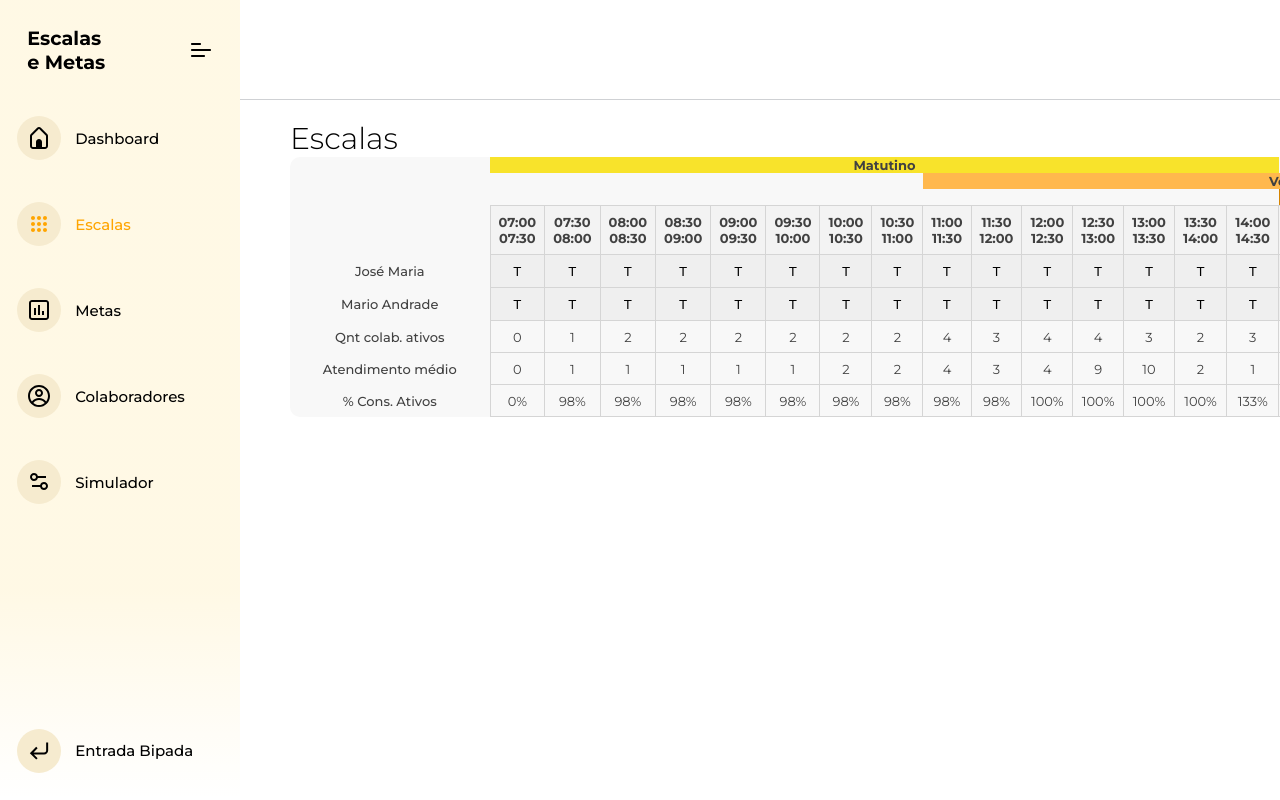
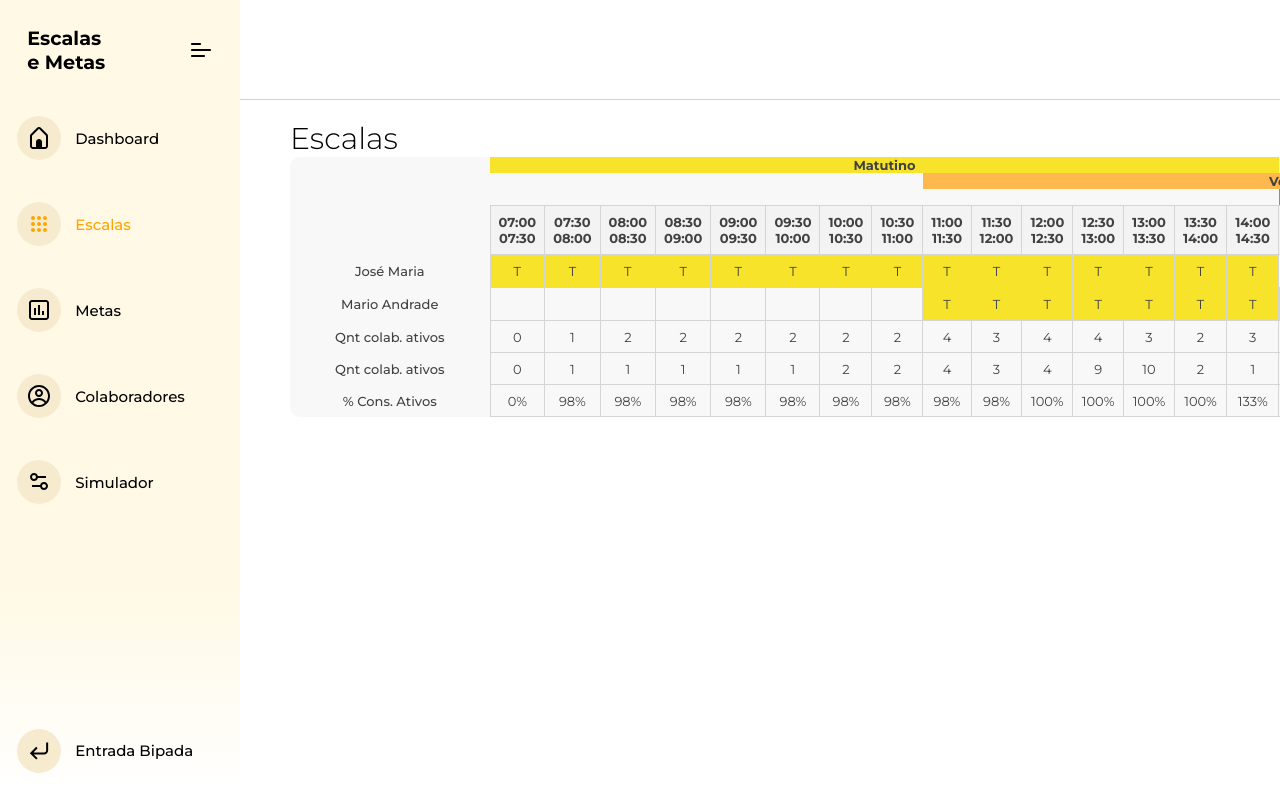
Before and after one commit to Wilianbps/App-Natura-Escalas-e-Metas-Frontend, a React (Vite) app: page /escalas in a window 1280 px wide. Shown: the top 800 px of the page. Built offline with nearby package versions, Linux system fonts and the light colour scheme.

Commit message:
feat: change in the schedule table, to select the work and lunch option, and reflected in the state of react

```diff
--- a/src/pages/Scales/index.tsx
+++ b/src/pages/Scales/index.tsx
@@ -1,9 +1,46 @@
-import { scales } from './scales'
-import { Container, ContainerTable } from './styles'
+import { useEffect, useState } from 'react'
+
+import { IScale } from './interfaces'
+import { dataScales } from './scales'
+import { Container, ContainerTable, SelectStyled } from './styles'
 import { times } from './times'
 
 export function Scales() {
-  function handleChangeToDoTime() {}
+  const [scales, setScales] = useState({} as IScale)
+
+  function handleChangeToDoTime(
+    event: React.ChangeEvent<HTMLSelectElement>,
+    rowIndex: number,
+    optionId: number,
+  ) {
+    const { value } = event.target
+
+    console.log('event', value)
+    console.log('index', rowIndex)
+    console.log('id', optionId)
+
+    // Copiar o estado atual das escalas
+    const updatedScales = { ...scales }
+
+    // Encontrar a opção correta para atualizar
+    const selectedOption = updatedScales.turns[rowIndex].options.find(
+      (option) => option.id === optionId,
+    )
+
+    // Atualizar o tipo da opção selecionada
+    if (selectedOption) {
+      selectedOption.type = value
+    }
+
+    // Atualizar o estado com as novas escalas
+    setScales(updatedScales)
+  }
+
+  console.log('scales', scales)
+
+  useEffect(() => {
+    setScales(dataScales)
+  }, [])
 
   return (
     <Container>
@@ -45,26 +82,38 @@ export function Scales() {
             </tr>
           </thead>
           <tbody>
-            {scales[0]!.map((scale: any, index) => (
+            {scales?.turns?.map((scale, index) => (
+              /*     <tr key={`${index}${scale.id}`}> */
               <tr key={index}>
-                <td>{scale[0].name}</td>
-                {scale[1].options!.map((option: any) => (
-                  <td key={index}>
-                    <select value={option} onChange={handleChangeToDoTime}>
-                      <option value="T">T</option>
-                      <option value="R">R</option>
-                      <option value="F">F</option>
-                    </select>
+                <td>{scale.name}</td>
+                {scale.options.map((option) => (
+                  <td key={option.id}>
+                    <SelectStyled variant={option.type}>
+                      <select
+                        value={option.type}
+                        onChange={(event) =>
+                          handleChangeToDoTime(event, index, option.id)
+                        }
+                      >
+                        <option value=""></option>
+                        <option value="T">T</option>
+                        <option value="R">R</option>
+                      </select>
+
+                      <div className="styled-select">
+                        {option.type === 'T' ? 'T' : option.type === 'R' && 'R'}
+                      </div>
+                    </SelectStyled>
                   </td>
                 ))}
               </tr>
             ))}
 
-            {scales[1]!.map((value: any, index) => (
-              <tr key={index}>
-                <td>{value[0].type}</td>
-                {value[1].values!.map((item: any) => (
-                  <td key={index}>
+            {scales?.values?.map((value, index) => (
+              <tr key={`scaleValue_${index}`}>
+                <td>{value.type}</td>
+                {value.value!.map((item, index) => (
+                  <td key={`value_${index}`}>
                     <span>{item}</span>
                   </td>
                 ))}
--- /dev/null
+++ b/src/pages/Scales/interfaces/index.tsx
@@ -0,0 +1,78 @@
+export interface IScale {
+  turns: {
+    id: number
+    name: string
+    turn: string
+    options: { id: number; type: string }[]
+  }[]
+  values: {
+    type: string
+    value: number[] | string[]
+  }[]
+}
+
+/* export interface IScale {
+  scale: [
+    turns: [
+      name: string,
+      turn: string,
+      options: {
+        id: number
+        type: string
+      }[],
+    ],
+    values: [type: string, value: number[]],
+  ]
+} */
+
+/* export interface IScales {
+  defaultScales: [
+    [
+      [
+        { name: string },
+        { turn: string },
+        { options: { id: number; type: string }[] },
+      ],
+    ],
+    [{ type: string }, { values: [] }[]],
+  ]
+} */
+
+/* export interface IScales {
+  name: string
+  turn: string
+  options: {
+    id: number
+    type: string
+  }
+  type: string
+  values: number[]
+}
+ */
+/* export interface IScales {
+  defaultScales: [
+    [
+      [
+        { name: string },
+        { turn: string },
+        { options: { id: number; type: string }[] },
+      ],
+    ],
+    [{ type: string }, { values: [] }[]],
+  ]
+}
+
+const scales: IScales = {
+  defaultScales: [
+    [
+      [
+        { name: 'Scale 1' },
+        { turn: 'Turn 1' },
+        { options: [{ id: 1, type: 'Type 1' }] },
+      ],
+    ],
+    [{ type: 'Type 2' }, { values: [1, 2, 3] }],
+  ],
+}
+
+console.log(scales) */
--- a/src/pages/Scales/scales.tsx
+++ b/src/pages/Scales/scales.tsx
@@ -1,103 +1,98 @@
-export const scales = [
-  [
-    [
-      { name: 'José Maria' },
+export const dataScales = {
+  turns: [
     {
+      id: 1,
+      name: 'José Maria',
+      turn: 'T1',
       options: [
-          'T',
-          'T',
-          'T',
-          'T',
-          'T',
-          'T',
-          'T',
-          'T',
-          'T',
-          'T',
-          'T',
-          'T',
-          'T',
-          'T',
-          'T',
-          'T',
-          'T',
-          'T',
-          'T',
-          'T',
-          'T',
-          'T',
-          'T',
-          'T',
-          'T',
-          'T',
-          'T',
-          'T',
-          'T',
-          'T',
+        { id: 0, type: 'T' },
+        { id: 1, type: 'T' },
+        { id: 2, type: 'T' },
+        { id: 3, type: 'T' },
+        { id: 4, type: 'T' },
+        { id: 5, type: 'T' },
+        { id: 6, type: 'T' },
+        { id: 7, type: 'T' },
+        { id: 8, type: 'T' },
+        { id: 9, type: 'T' },
+        { id: 10, type: 'T' },
+        { id: 11, type: 'T' },
+        { id: 12, type: 'T' },
+        { id: 13, type: 'T' },
+        { id: 14, type: 'T' },
+        { id: 15, type: '' },
+        { id: 16, type: '' },
+        { id: 17, type: '' },
+        { id: 18, type: '' },
+        { id: 19, type: '' },
+        { id: 20, type: '' },
+        { id: 21, type: '' },
+        { id: 22, type: '' },
+        { id: 23, type: '' },
+        { id: 24, type: '' },
+        { id: 25, type: '' },
+        { id: 26, type: '' },
+        { id: 27, type: '' },
+        { id: 28, type: '' },
+        { id: 29, type: '' },
+      ],
+    },
+    {
+      id: 2,
+      name: 'Mario Andrade',
+      turn: 'T2',
+      options: [
+        { id: 0, type: '' },
+        { id: 1, type: '' },
+        { id: 2, type: '' },
+        { id: 3, type: '' },
+        { id: 4, type: '' },
+        { id: 5, type: '' },
+        { id: 6, type: '' },
+        { id: 7, type: '' },
+        { id: 8, type: 'T' },
+        { id: 9, type: 'T' },
+        { id: 10, type: 'T' },
+        { id: 11, type: 'T' },
+        { id: 12, type: 'T' },
+        { id: 13, type: 'T' },
+        { id: 14, type: 'T' },
+        { id: 15, type: 'T' },
+        { id: 16, type: 'T' },
+        { id: 17, type: 'T' },
+        { id: 18, type: 'T' },
+        { id: 19, type: 'T' },
+        { id: 20, type: 'T' },
+        { id: 21, type: 'T' },
+        { id: 22, type: 'T' },
+        { id: 23, type: '' },
+        { id: 24, type: '' },
+        { id: 25, type: '' },
+        { id: 26, type: '' },
+        { id: 27, type: '' },
+        { id: 28, type: '' },
+        { id: 29, type: '' },
       ],
     },
   ],
-    [
-      { name: 'Mario Andrade' },
+  values: [
     {
-        options: [
-          'T',
-          'T',
-          'T',
-          'T',
-          'T',
-          'T',
-          'T',
-          'T',
-          'T',
-          'T',
-          'T',
-          'T',
-          'T',
-          'T',
-          'T',
-          'T',
-          'T',
-          'T',
-          'T',
-          'T',
-          'T',
-          'T',
-          'T',
-          'T',
-          'T',
-          'T',
-          'T',
-          'T',
-          'T',
-          'T',
+      type: 'Qnt colab. ativos',
+      value: [
+        0, 1, 2, 2, 2, 2, 2, 2, 4, 3, 4, 4, 3, 2, 3, 3, 3, 3, 3, 2, 2, 2, 4, 3,
+        3, 2, 2, 3, 4, 2,
       ],
     },
-    ],
-  ],
-  [
-    [
-      { type: 'Qnt colab. ativos' },
     {
-        values: [
-          0, 1, 2, 2, 2, 2, 2, 2, 4, 3, 4, 4, 3, 2, 3, 3, 3, 3, 3, 2, 2, 2, 4,
-          3, 3, 2, 2, 3, 4, 2,
+      type: 'Qnt colab. ativos',
+      value: [
+        0, 1, 1, 1, 1, 1, 2, 2, 4, 3, 4, 9, 10, 2, 1, 1, 1, 1, 1, 2, 2, 2, 2, 3,
+        3, 2, 2, 3, 1, 2,
       ],
     },
-    ],
-    [
-      { type: 'Atendimento médio' },
     {
-        values: [
-          0, 1, 1, 1, 1, 1, 2, 2, 4, 3, 4, 9, 10, 2, 1, 1, 1, 1, 1, 2, 2, 2, 2,
-          3, 3, 2, 2, 3, 1, 2,
-        ],
-      },
-    ],
-    [
-      { type: '% Cons. Ativos' },
-      {
-        values: [
+      type: '% Cons. Ativos',
+      value: [
         '0%',
         '98%',
         '98%',
@@ -131,5 +126,4 @@ export const scales = [
       ],
     },
   ],
-  ],
-]
+}
--- a/src/pages/Scales/styles.ts
+++ b/src/pages/Scales/styles.ts
@@ -46,9 +46,51 @@ export const ContainerTable = styled.main`
             text-align: center;
             font-weight: 500;
           }
+        }
+      }
+    }
+  }
+`
+
+interface SelectStyledProps {
+  variant: string
+}
+
+export const SelectStyled = styled.div<SelectStyledProps>`
+  position: relative;
+  display: flex;
+  width: 100%;
 
   select {
+    height: 100%;
     width: 100%;
+    text-align: center;
+    border: none;
+    position: absolute;
+    opacity: 0;
+    z-index: 1;
+    cursor: pointer;
+  }
+
+  .styled-select {
+    width: 100%;
+    border: none;
+    height: 32px;
+    position: relative;
+    display: inline-flex;
+    justify-content: center;
+    align-items: center;
+    background-color: ${(props) =>
+      props.variant === 'T'
+        ? props.theme.yellow
+        : props.variant === 'R'
+          ? props.theme.blueLight
+          : props.variant === 'F'
+            ? props.theme.gray
+            : props.variant === '' && 'transparent'};
+  }
+
+  /* width: 100%;
   height: 32px;
   border: none;
   appearance: none;
@@ -57,9 +99,11 @@ export const ContainerTable = styled.main`
   :focus {
     border: 1px solid ${(props) => props.theme.orangeDark};
   }
-          }
-        }
-      }
-    }
-  }
+
+  background-color: ${(props) =>
+    props.variant === 'T'
+      ? props.theme.yellow
+      : props.variant === 'R'
+        ? props.theme.blueLight
+        : props.variant === 'F' && props.theme.gray}; */
 `
--- a/src/styles/themes/default.ts
+++ b/src/styles/themes/default.ts
@@ -7,19 +7,27 @@ declare module '@mui/material/styles' {
     white: React.CSSProperties['color']
     red: React.CSSProperties['color']
     black: React.CSSProperties['color']
+    yellow: React.CSSProperties['color']
     yellowLight: React.CSSProperties['color']
     yellowMedium: React.CSSProperties['color']
+    orangeMedium: React.CSSProperties['color']
     orangeDark: React.CSSProperties['color']
     grayLight: React.CSSProperties['color']
+    gray: React.CSSProperties['color']
+    blueLight: React.CSSProperties['color']
   }
   interface ThemeOptions {
     white: React.CSSProperties['color']
     red: React.CSSProperties['color']
     black: React.CSSProperties['color']
+    yellow: React.CSSProperties['color']
     yellowLight: React.CSSProperties['color']
     yellowMedium: React.CSSProperties['color']
+    orangeMedium: React.CSSProperties['color']
     orangeDark: React.CSSProperties['color']
     grayLight: React.CSSProperties['color']
+    gray: React.CSSProperties['color']
+    blueLight: React.CSSProperties['color']
   }
 }
 
@@ -28,11 +36,16 @@ export const defaultTheme = createTheme({
   red: 'red',
   black: 'black',
 
+  yellow: '#F8E32B',
   yellowLight: '#F6EBCF',
   yellowMedium: '#ffe2b3',
 
+  orangeMedium: '#FFB84D',
   orangeDark: '#FF9E00',
 
+  blueLight: '#B0D3F3',
+
+  gray: '#C8C8C8',
   grayLight: '#F4F4F4',
 
   typography: {
```
Also changed, not shown: src/pages/Scales/scalesB.tsx (added, +139 -0 lines). Lines whose indentation alone changed are shown as unchanged.
